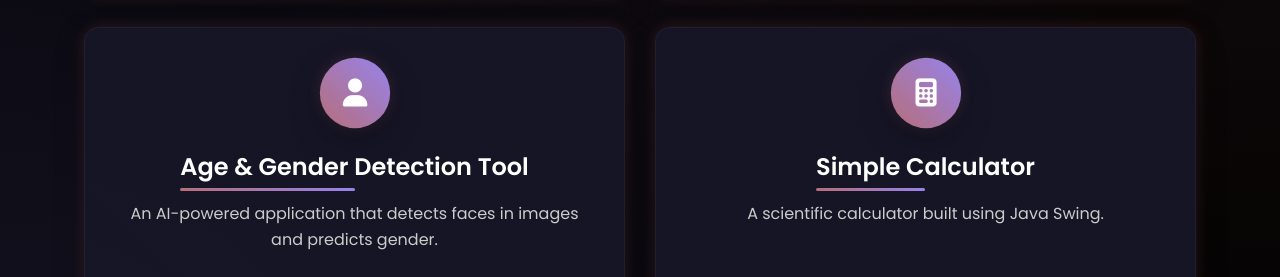
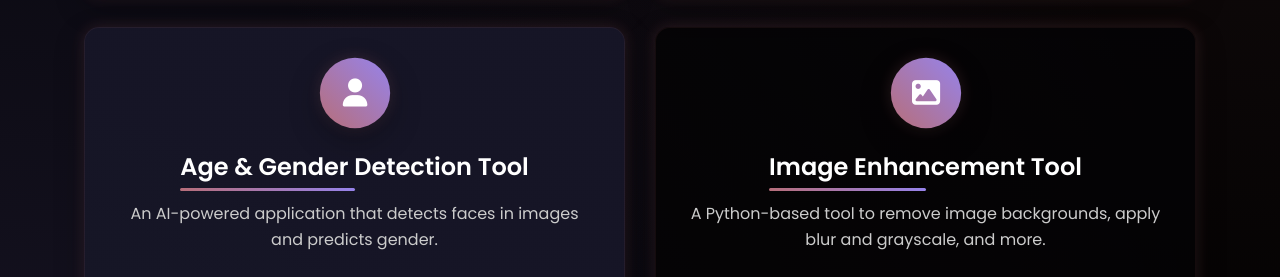
Before and after one commit to utpal16raj09/web, a plain HTML site: page Website/projects.html in a window 1280 px wide. Shown: the part 675-952 px from the top of the page. Drawn offline with nearby package versions, Linux system fonts and the light colour scheme.

Commit message:
Update projects.html

```diff
--- a/Website/projects.html
+++ b/Website/projects.html
@@ -88,16 +88,18 @@
                 </div>
 
                 <div class="project-card" data-aos="fade-up" data-aos-delay="400">
-                    <div class="project-card-content minimalistic-calculator">
+<div class="project-card" data-aos="fade-up" data-aos-delay="400">
+  <div class="project-card-content minimalistic-image-enhance">
     <div class="project-icon animate__animated animate__pulse animate__infinite animate__slower">
-                            <i class="fa-solid fa-calculator"></i>
+      <i class="fa-solid fa-image"></i>
     </div>
-                        <h3>Simple Calculator</h3>
-                        <p>A scientific calculator built using Java Swing.</p>
+    <h3>Image Enhancement Tool</h3>
+    <p>A Python-based tool to remove image backgrounds, apply blur and grayscale, and more.</p>
     <div class="project-links">
-                            <a href="https://github.com/utpal16raj09/scientific_calcl" target="_blank" class="project-btn"><i class="fa-brands fa-github"></i> View Code</a>
-                            <a href="#" class="project-btn view-details" data-project="calculator">View Details</a>
-                        </div>
+      <a href="https://github.com/utpal16raj09/image_enhance_tool" target="_blank" class="project-btn">
+        <i class="fa-brands fa-github"></i> View Code
+      </a>
+      <a href="#" class="project-btn view-details" data-project="image-enhance">View Details</a>
     </div>
   </div>
 </div>
@@ -165,18 +167,19 @@
                 ],
                 technologies: ['Python', 'OpenCV', 'Deep Learning', 'CNN', 'TensorFlow']
             },
-            'calculator': {
-                title: 'Simple Calculator',
-                description: 'A scientific calculator application built using Java Swing that provides both basic and advanced mathematical operations.',
+           'image-enhance': {
+    title: 'Image Enhancement Tool',
+    description: 'A Python-based desktop tool for image processing with background removal, grayscale conversion, and blur features using OpenCV and Rembg.',
     features: [
-                    'Basic arithmetic operations',
-                    'Scientific functions (sin, cos, tan, log, etc.)',
-                    'Memory functions',
-                    'History of calculations',
-                    'Customizable interface'
+        'Remove background from any image using AI',
+        'Convert images to grayscale',
+        'Apply Gaussian blur effects',
+        'Crop, resize, and preview images live',
+        'Clean and simple dark-themed interface'
     ],
-                technologies: ['Java', 'Swing', 'AWT', 'Event Handling']
+    technologies: ['Python', 'OpenCV', 'Rembg', 'Pillow', 'Tkinter']
 }
+
         };
 
         // Handle 3D card hover effects
@@ -234,9 +237,13 @@
                 // Set image class
                 const imageDiv = document.getElementById('projectDetailImage');
                 imageDiv.className = 'project-detail-image';
-                imageDiv.classList.add(projectId === 'text-editor' ? 'minimalistic-editor' :
+                imageDiv.classList.add(
+    projectId === 'text-editor' ? 'minimalistic-editor' :
     projectId === 'text-comparison' ? 'minimalistic-comparison' :
-                                      projectId === 'face-detection' ? 'minimalistic-face' : 'minimalistic-calculator');
+    projectId === 'face-detection' ? 'minimalistic-face' :
+    projectId === 'image-enhance' ? 'minimalistic-image-enhance' :
+    ''
+);
 
                 // Show modal
                 modal.style.display = 'flex';
```
Lines whose indentation alone changed are shown as unchanged.
